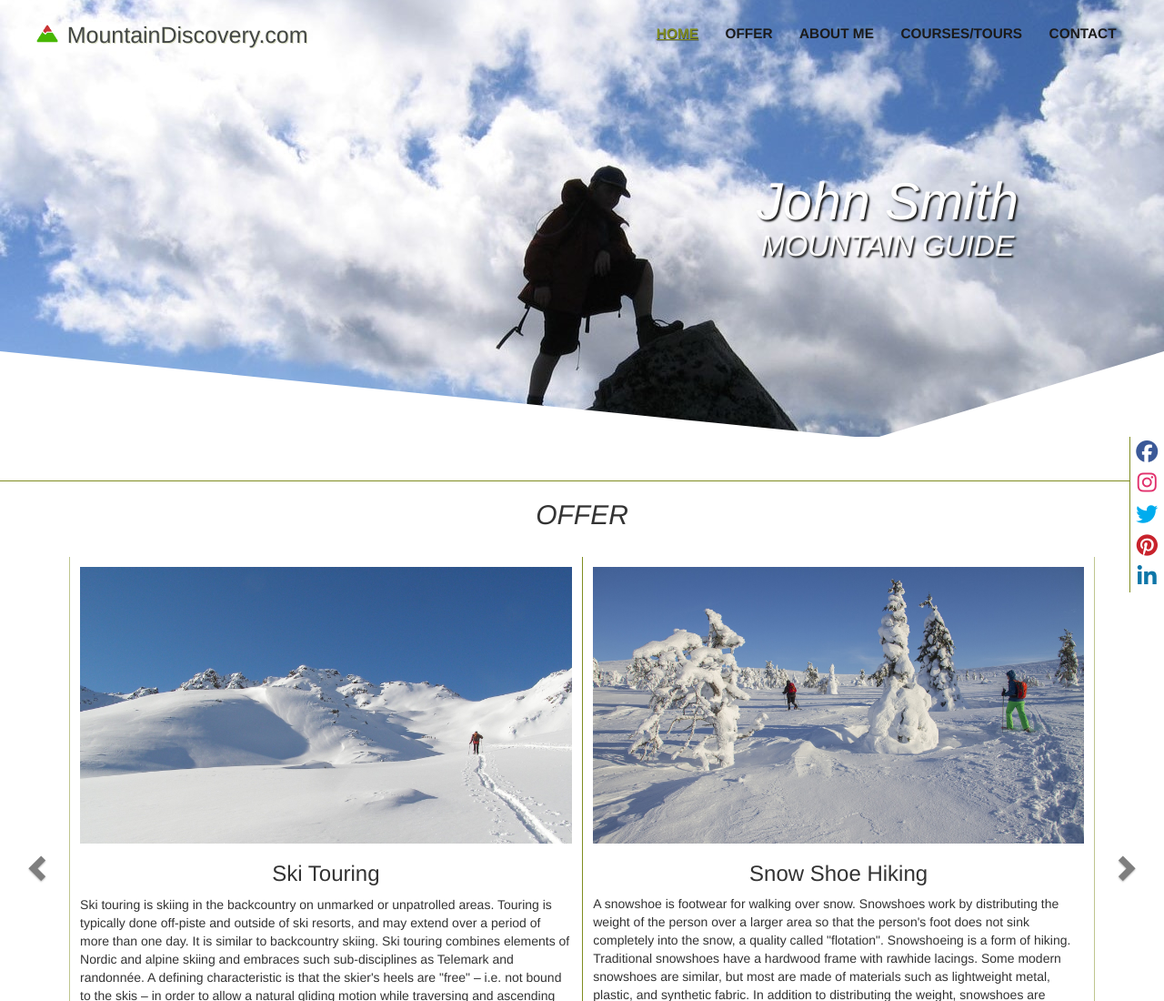
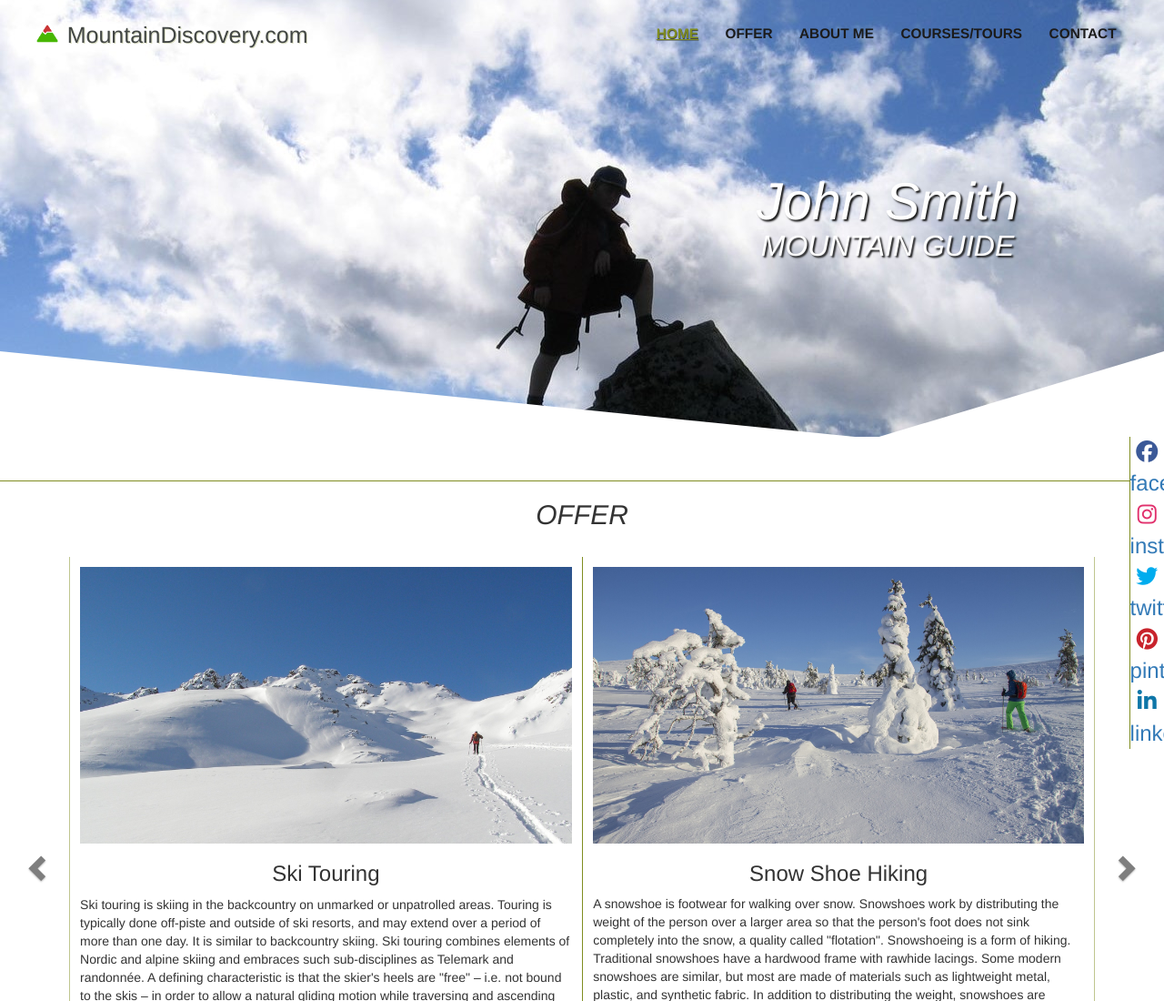
Before and after one commit to MiWuttig/Capstone, a plain HTML site: page index.html in a window 1280 px wide. Shown: the top 1100 px of the page at 91% size. Drawn offline with nearby package versions, Linux system fonts and the light colour scheme.

Commit message:
Update index.html

```diff
--- a/index.html
+++ b/index.html
@@ -52,11 +52,11 @@
         </header>
 
         <aside class="socialMediaBox">
-            <a href="http://www.facebook.com/"><i class="fab fa-facebook"></i></a>
-            <a href="http://www.instagram.com/"><i class="fab fa-instagram"></i></a>
-            <a href="http://www.twitter.com/"><i class="fab fa-twitter"></i></a>
-            <a href="http://www.pinterest.com/"><i class="fab fa-pinterest"></i></a>
-            <a href="http://www.linkedin.com/"><i class="fab fa-linkedin-in"></i></a>
+            <a href="http://www.facebook.com/"><i class="fab fa-facebook"></i>facebook</a>
+            <a href="http://www.instagram.com/"><i class="fab fa-instagram"></i>instagram</a>
+            <a href="http://www.twitter.com/"><i class="fab fa-twitter"></i>twitter</a>
+            <a href="http://www.pinterest.com/"><i class="fab fa-pinterest"></i>pinterest</a>
+            <a href="http://www.linkedin.com/"><i class="fab fa-linkedin-in"></i>linkedin</a>
         </aside>
 
         <main>
```
